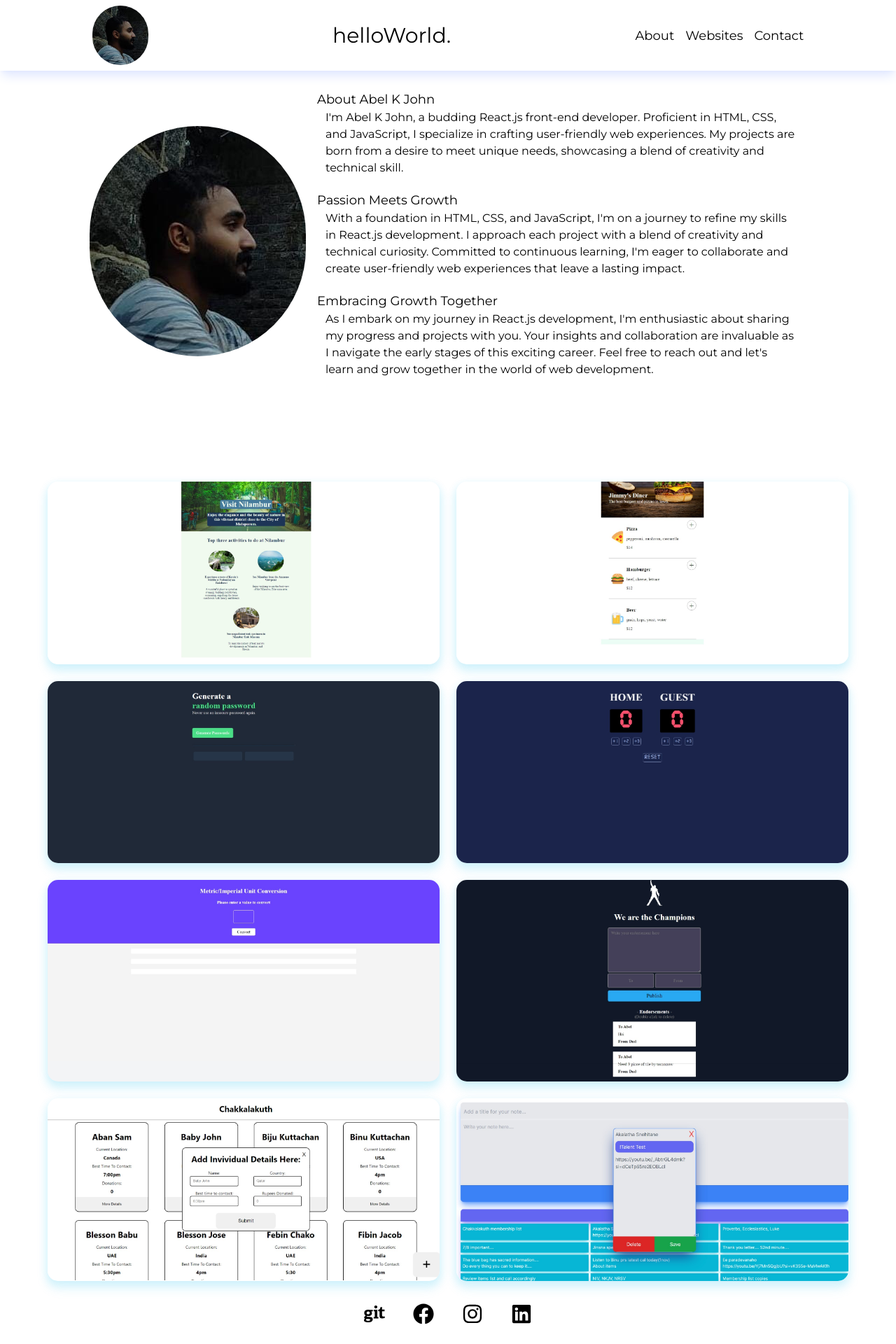
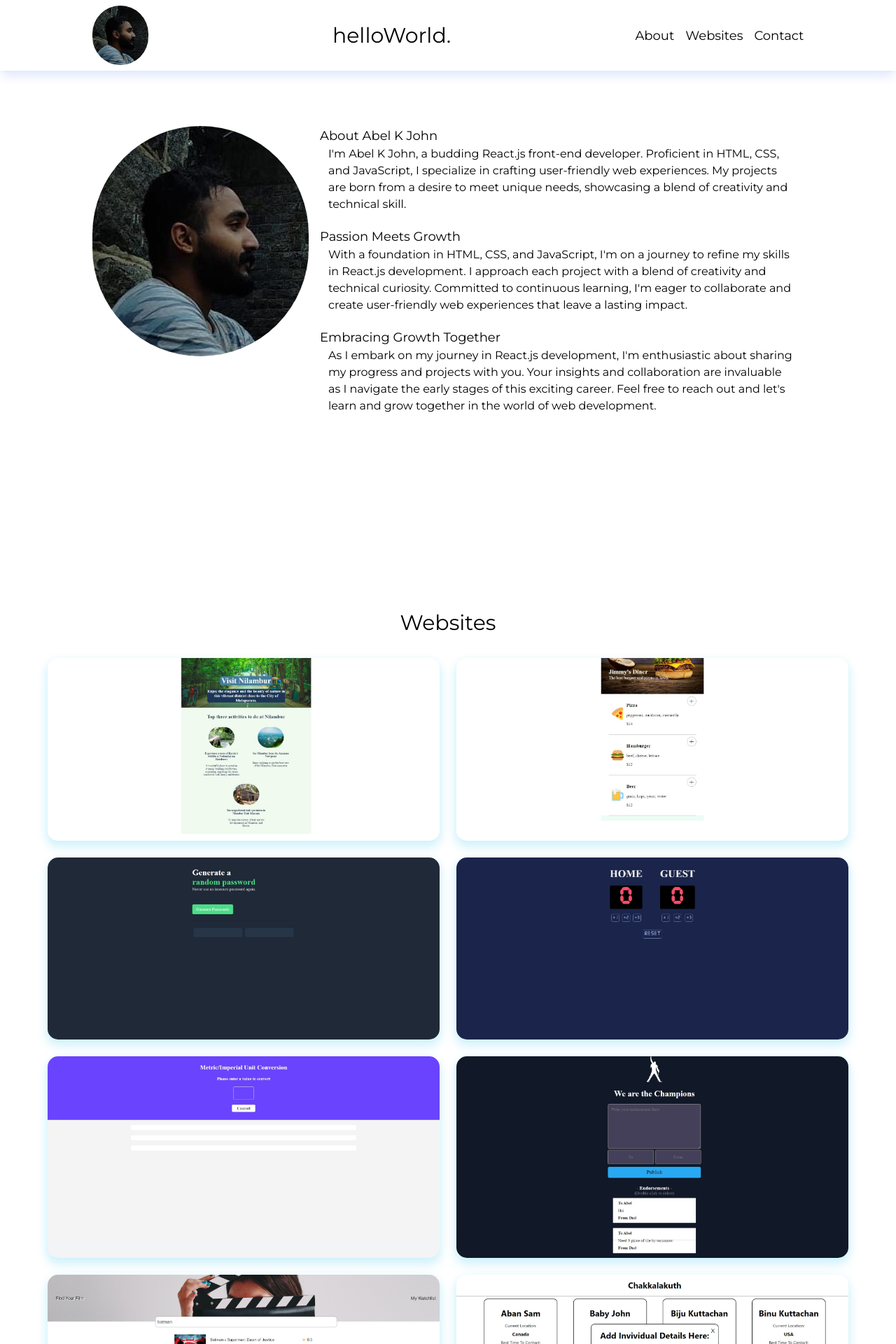
Before and after one commit to abelkjohn/portfolio, a Next.js app: page / in a window 1280 px wide. Shown: the top 1920 px of the page at 70% size. Built offline with nearby package versions, Linux system fonts and the light colour scheme.

Commit message:
modified:   app/Components/About.jsx 	modified:   app/Components/Footer.jsx 	modified:   app/Components/Header.jsx 	modified:   app/Components/Websites.jsx 	modified:   app/globals.css 	new file:   app/images/movies-list.jpeg 	modified:   app/page.jsx

```diff
--- a/app/Components/About.jsx
+++ b/app/Components/About.jsx
@@ -2,8 +2,10 @@ import React from "react";
 import Me from '../images/Me.jpg'
 
 export default function About(){
-    return <div className="flex flex-col lg:flex-row mx-3 gap-4 lg:m-32 text-center lg:text-left">
-        <img className="rounded-full h-min w-80 m-auto" src={Me.src} />
+    return (
+        <div id="about" className="border-2 border-white">
+            <div  className="flex flex-col lg:flex-row mx-3 gap-4 lg:m-32 lg:mt-44 border-2 border-white text-center lg:text-left">
+                <img className="rounded-full h-min w-80 mx-auto" src={Me.src} />
                 <div className="flex flex-col justify-center">
                     <h1 className="text-lg">About Abel K John</h1>
                     <p className="mx-3 mb-5">I&apos;m Abel K John, a budding React.js front-end developer. Proficient in HTML, CSS, and JavaScript, I specialize in crafting user-friendly web experiences. My projects are born from a desire to meet unique needs, showcasing a blend of creativity and technical skill.</p>
@@ -13,4 +15,6 @@ export default function About(){
                     <p className="mx-3 mb-5">As I embark on my journey in React.js development, I&apos;m enthusiastic about sharing my progress and projects with you. Your insights and collaboration are invaluable as I navigate the early stages of this exciting career. Feel free to reach out and let&apos;s learn and grow together in the world of web development.</p>
                 </div>
             </div>
+        </div>
+    )
 }
--- a/app/Components/Footer.jsx
+++ b/app/Components/Footer.jsx
@@ -2,17 +2,18 @@
 
 import React from "react";
 import Link from 'next/link'
-import { FaInstagram, FaGit, FaFacebook, FaLinkedin } from 'react-icons/fa'
+import { FaInstagram, FaGit, FaFacebook, FaLinkedin, FaWhatsapp } from 'react-icons/fa'
 
 export default function Footer(){
 
 
     return (
-        <div className=" flex gap-10 justify-center text-3xl m-4">
+        <div id='contacts' className=" flex gap-10 justify-center text-3xl m-4">
             <Link href="https://github.com/abelkjohn" target="_blank"><FaGit /></Link>
             <Link href="https://www.facebook.com/adona.john.10" target="_blank"><FaFacebook /></Link>
             <Link href="https://www.instagram.com/abel_kjohn/" target="_blank"><FaInstagram /></Link>
             <Link href="https://www.linkedin.com/in/abel-john-585a831b0/" target="_blank"><FaLinkedin /></Link>
+            <Link href="https://wa.me/917034108825" target="_blank"><FaWhatsapp /></Link>
         </div>
     )
 }
--- a/app/Components/Header.jsx
+++ b/app/Components/Header.jsx
@@ -5,11 +5,11 @@ export default function Header(){
     return (
         <div className="bg-white  fixed left-0 top-0 flex w-full py-2 justify-around items-center shadow-indigo-100 shadow-lg">
             <img className="w-10 md:w-20 rounded-full" src={me.src} alt='pic' />
-            <h1 className=" text-lg md:text-3xl">helloWorld.</h1>
+            <h1 className="text-lg md:text-3xl">helloWorld.</h1>
             <ul className="flex gap-2 text-sm md:gap-4 md:text-lg">
-                <li>About</li>
-                <li>Websites</li>
-                <li>Contact</li>
+                <li><a href="#about">About</a></li>
+                <li><a href="#websites">Websites</a></li>
+                <li><a href="#contacts">Contact</a></li>
             </ul>
         </div>
     )
--- a/app/Components/Websites.jsx
+++ b/app/Components/Websites.jsx
@@ -8,19 +8,25 @@ import pass from '../images/GenPass.jpeg'
 import gtd from '../images/GTD.jpeg'
 import converter from '../images/Converter.jpeg'
 import scoreboard from '../images/Scoreboard.jpeg'
+import movie from '../images/movies-list.jpeg'
 
 
 export default function WebLinks(){
     return (
-        <div className="flex flex-wrap gap-6 my-8 mx-auto w-11/12 justify-center">
+        <div id="websites" className="flex flex-col items-center ">
+            <h1 className="text-3xl mt-32">Websites</h1>
+            <div  className="flex flex-wrap gap-6 my-8 mx-auto w-11/12 justify-center ">
             <Link className="ind-web" href='https://teal-shortbread-702f8c.netlify.app/' target="_blank"><img src={nilambur.src} /></Link>
             <Link className="ind-web" href='https://6543d93bd052e22381dc3020--vermillion-kitten-ebe710.netlify.app/'target='_blank'><img src={burger.src} /></Link>
             <Link className="ind-web" href='https://6543dafbe0e90d1e3276f639--dainty-pika-ccf3b3.netlify.app/' target="_blank"><img src={pass.src} /></Link>
             <Link className="ind-web" href='https://6543dc07c8cb3a2b2ad7b5a0--dreamy-licorice-4a4e96.netlify.app/' target="_blank"><img src={scoreboard.src} /></Link>
             <Link className="ind-web bg-gray-100" href='https://6543dfdb8452f2347c61cbcb--deluxe-cranachan-f3c317.netlify.app/' target="_blank"><img src={converter.src} /></Link>
             <Link className="ind-web" href='https://timely-lollipop-fb855f.netlify.app/' target="_blank"><img src={chats.src} /></Link>
+            <Link className="ind-web" href='https://movies-list-ivory.vercel.app/' target="_blank"><img src={movie.src} /></Link>
             <Link className="ind-web" href='https://dainty-blini-640110.netlify.app/login' target="_blank"><img src={funding.src} /></Link>
             <Link className="ind-web" href='https://gtdlast-git-master-abelkjohns-projects.vercel.app' target="_blank"><img src={gtd.src} /></Link>
+
+        </div>
 
         </div>
     )
--- a/app/globals.css
+++ b/app/globals.css
@@ -6,6 +6,7 @@
 
 html, body {
     margin: 0;
+    scroll-behavior: smooth;
 }
 
 .ind-web {
--- a/app/page.jsx
+++ b/app/page.jsx
@@ -5,7 +5,7 @@ import WebLinks from "./Components/Websites"
 import About from "./Components/About"
 
 export default function Home() {
-  return <div className="mt-28">
+  return <div className="overflow-clip">
     <Header />
     <About />
     <WebLinks />
```
Also changed, not shown: app/images/movies-list.jpeg (added). Lines whose indentation alone changed are shown as unchanged.
